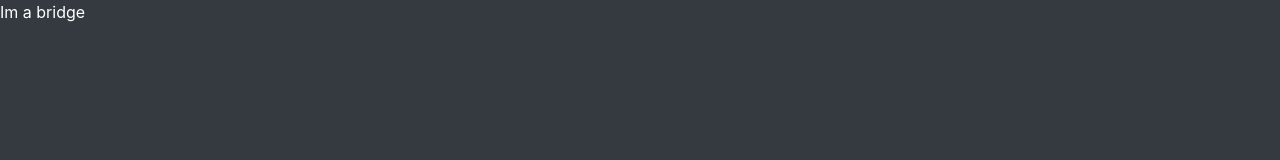
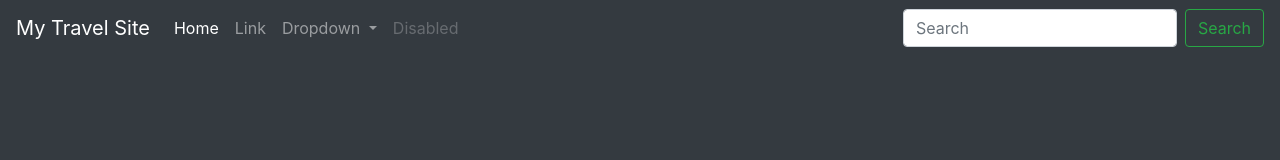
Before and after one commit to patrickj32/Travel-Site---Bootstrap-Edition, a plain HTML site: page index.html in a window 1280 px wide. Drawn offline with nearby package versions, Linux system fonts and the light colour scheme.

Commit message:
added header, navbar and title

```diff
--- a/index.html
+++ b/index.html
@@ -10,7 +10,50 @@
 </head>
 <body>
 
-    <body class="bg-dark text-white">Im a bridge</body>
+    <body class="bg-dark text-white"></body>
+
+    <!-- added header -->
+    <header>
+
+        <!-- changed nav bar to "navbar-dark" and "bg-dark" -->
+        <nav class="navbar navbar-expand-lg navbar-dark bg-dark">
+
+            <!-- Added "My Travel Site" -->
+            <a class="navbar-brand" href="#">My Travel Site</a>
+            <button class="navbar-toggler" type="button" data-toggle="collapse" data-target="#navbarSupportedContent" aria-controls="navbarSupportedContent" aria-expanded="false" aria-label="Toggle navigation">
+              <span class="navbar-toggler-icon"></span>
+            </button>
+
+            <div class="collapse navbar-collapse" id="navbarSupportedContent">
+              <ul class="navbar-nav mr-auto">
+                <li class="nav-item active">
+                  <a class="nav-link" href="#">Home <span class="sr-only">(current)</span></a>
+                </li>
+                <li class="nav-item">
+                  <a class="nav-link" href="#">Link</a>
+                </li>
+                <li class="nav-item dropdown">
+                  <a class="nav-link dropdown-toggle" href="#" id="navbarDropdown" role="button" data-toggle="dropdown" aria-haspopup="true" aria-expanded="false">
+                    Dropdown
+                  </a>
+                  <div class="dropdown-menu" aria-labelledby="navbarDropdown">
+                    <a class="dropdown-item" href="#">Action</a>
+                    <a class="dropdown-item" href="#">Another action</a>
+                    <div class="dropdown-divider"></div>
+                    <a class="dropdown-item" href="#">Something else here</a>
+                  </div>
+                </li>
+                <li class="nav-item">
+                  <a class="nav-link disabled" href="#" tabindex="-1" aria-disabled="true">Disabled</a>
+                </li>
+              </ul>
+              <form class="form-inline my-2 my-lg-0">
+                <input class="form-control mr-sm-2" type="search" placeholder="Search" aria-label="Search">
+                <button class="btn btn-outline-success my-2 my-sm-0" type="submit">Search</button>
+              </form>
+            </div>
+          </nav>
+    </header>
 
 
 
```
